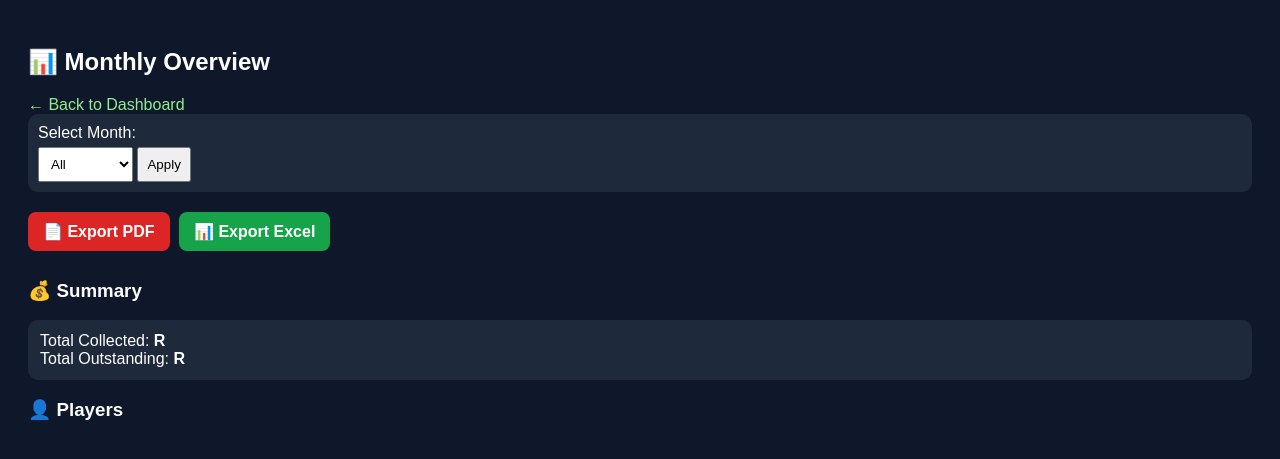
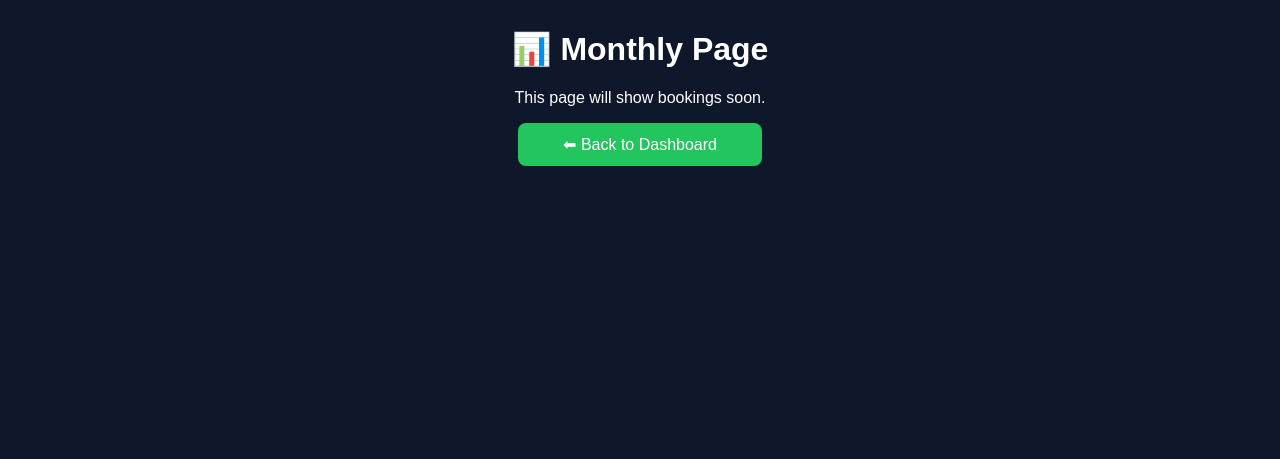
Before and after one commit to inickbugz-max/fives-system, a Flask app: template templates/monthly.html in a window 1280 px wide. Shown: the top 459 px of the page. Run offline with Flask 3, Linux system fonts and the light colour scheme; the template is opened without the code that fills it, so the values that code supplies are empty.

Commit message:
fix 500 errors

```diff
--- a/templates/monthly.html
+++ b/templates/monthly.html
@@ -2,93 +2,16 @@
 <html>
 <head>
     <title>Monthly</title>
-
-    <style>
-        body {
-            background:#0f172a;
-            color:white;
-            font-family:Arial;
-            padding:20px;
-        }
-
-        .card {
-            background:#1e293b;
-            padding:12px;
-            margin:10px 0;
-            border-radius:10px;
-        }
-
-        .btn {
-            display:inline-block;
-            padding:10px 15px;
-            margin:5px 5px 10px 0;
-            border-radius:8px;
-            text-decoration:none;
-            font-weight:bold;
-        }
-
-        .pdf { background:#dc2626; color:white; }
-        .excel { background:#16a34a; color:white; }
-        .filter { background:#1e293b; padding:10px; border-radius:10px; margin-bottom:15px; }
-
-        select, button {
-            padding:8px;
-            margin-top:5px;
-        }
-
-        a {
-            color:lightgreen;
-            text-decoration:none;
-        }
-    </style>
+    <link rel="stylesheet" href="/static/style.css">
 </head>
 
 <body>
 
-<h2>📊 Monthly Overview</h2>
+<h1>📊 Monthly Page</h1>
 
-<a href="/dashboard">← Back to Dashboard</a>
+<p>This page will show bookings soon.</p>
 
-<!-- 🔥 FILTER -->
-<div class="filter">
-    <form method="GET" action="/monthly">
-        <label>Select Month:</label><br>
-
-        <select name="month">
-            <option value="">All</option>
-            <option value="2026-01" {% if selected_month == "2026-01" %}selected{% endif %}>Jan 2026</option>
-            <option value="2026-02" {% if selected_month == "2026-02" %}selected{% endif %}>Feb 2026</option>
-            <option value="2026-03" {% if selected_month == "2026-03" %}selected{% endif %}>Mar 2026</option>
-            <option value="2026-04" {% if selected_month == "2026-04" %}selected{% endif %}>Apr 2026</option>
-        </select>
-
-        <button type="submit">Apply</button>
-    </form>
-</div>
-
-<!-- 🔥 EXPORT BUTTONS (NOW SYNCED) -->
-<div>
-    <a href="/export_pdf?month={{ selected_month }}" class="btn pdf">📄 Export PDF</a>
-    <a href="/export_excel?month={{ selected_month }}" class="btn excel">📊 Export Excel</a>
-</div>
-
-<!-- 🔥 SUMMARY -->
-<h3>💰 Summary</h3>
-<div class="card">
-    Total Collected: <b>R{{ total_collected }}</b><br>
-    Total Outstanding: <b>R{{ total_outstanding }}</b>
-</div>
-
-<!-- 🔥 PLAYERS -->
-<h3>👤 Players</h3>
-{% for name, data in players.items() %}
-<div class="card">
-    <b>{{ name }}</b><br>
-    Paid: R{{ data.paid }}<br>
-    Total: R{{ data.total }}<br>
-    Outstanding: R{{ data.total - data.paid }}
-</div>
-{% endfor %}
+<a href="/">⬅ Back to Dashboard</a>
 
 </body>
 </html>
```
Also changed, not shown: templates/refs.html (+1 -14 lines).
